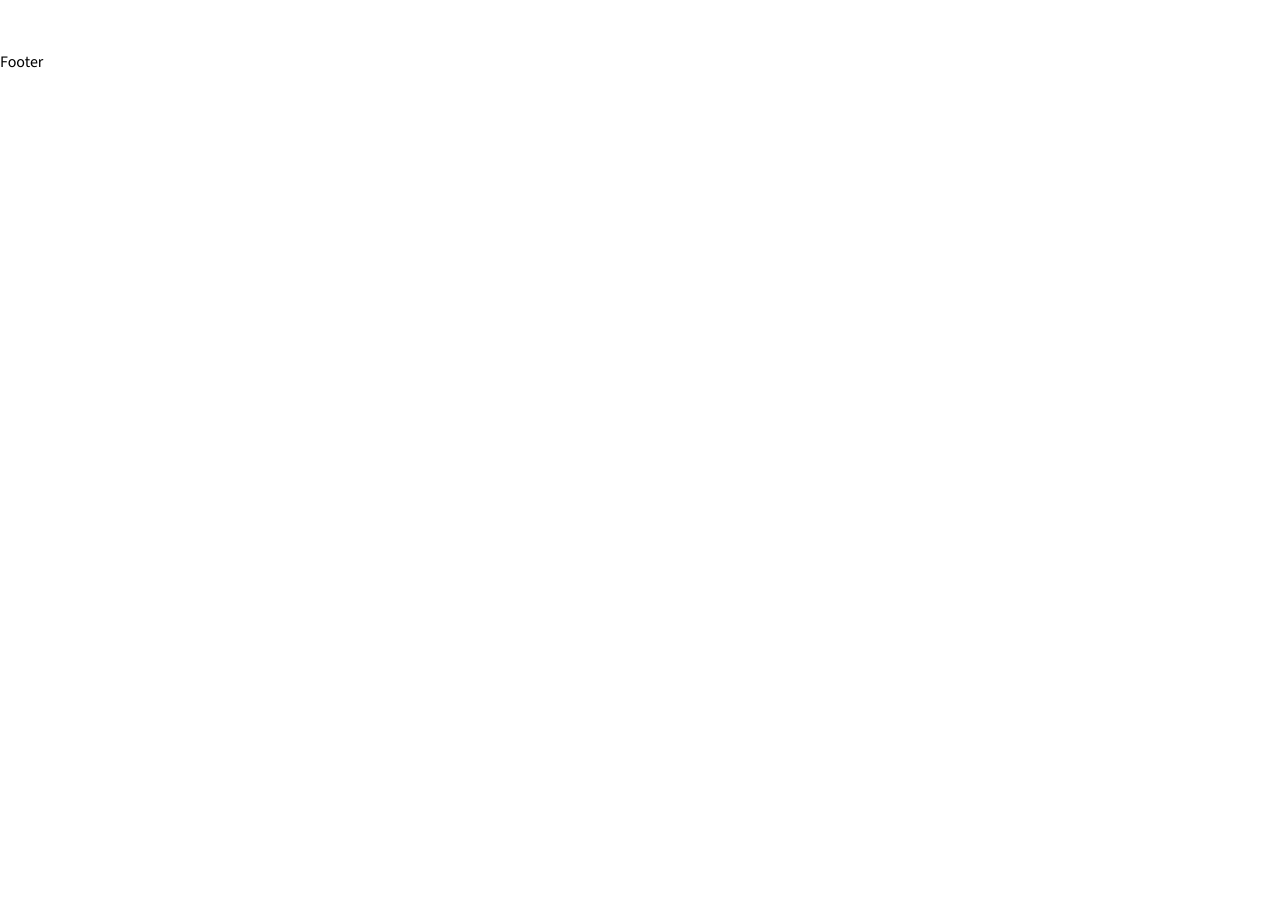
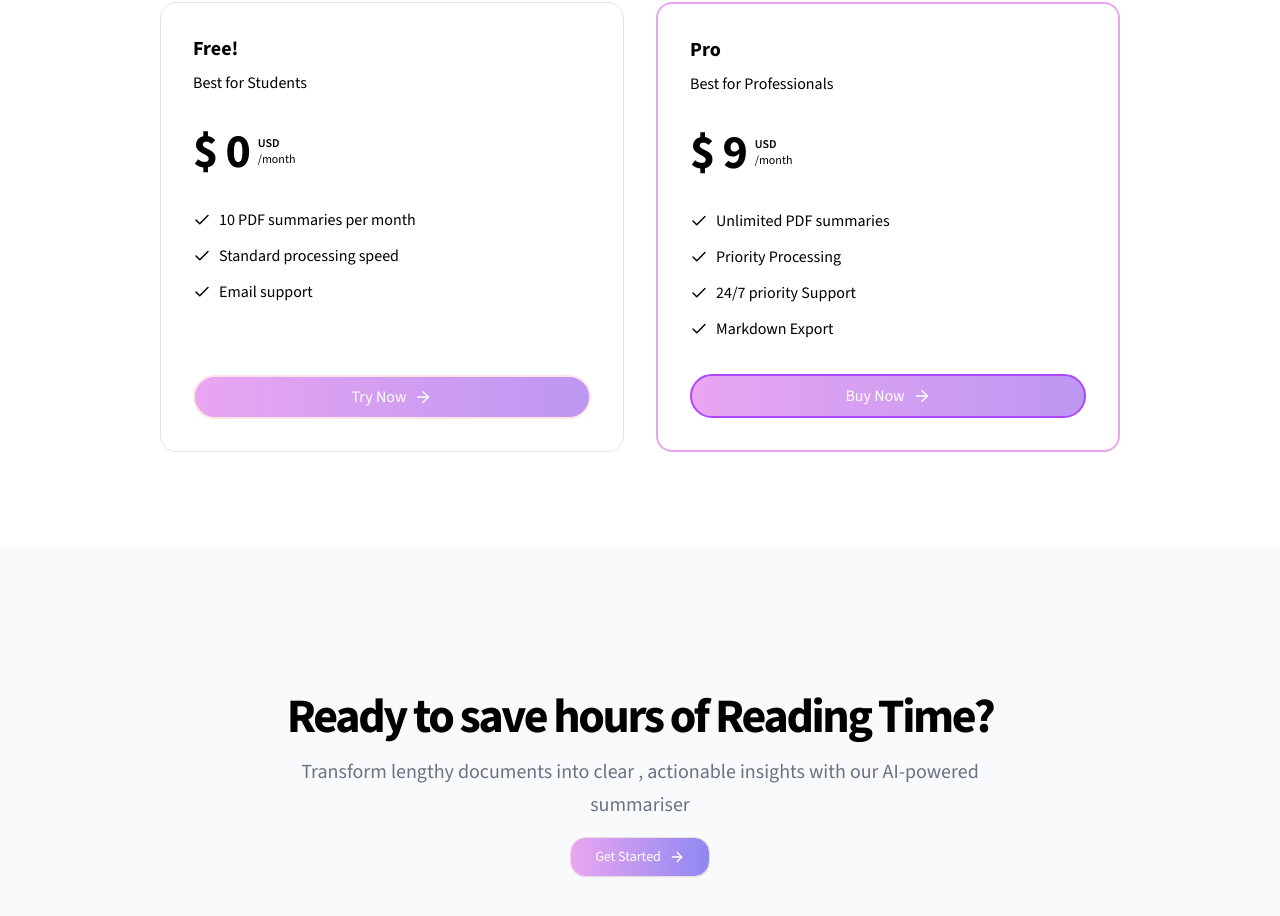
Before and after one commit to zenpai6996/Summafy-deployed, a Next.js app in the folder summafy/: page / in a window 1280 px wide. Shown: the part 1878-2794 px from the top of the page. Before the commit the page ends 1952 px from the top, so only its background shows below. Built offline with nearby package versions, Linux system fonts and the light colour scheme.

Commit message:
Add CTASection component and integrate it into the homepage layout

```diff
--- a/summafy/app/page.tsx
+++ b/summafy/app/page.tsx
@@ -5,6 +5,7 @@
 import DemoSection from "@/components/home/DemoSection";
 import HowItWorks from "@/components/home/HowItWorks";
 import PricingSection from "@/components/home/PricingSection";
+import CTASection from "@/components/home/CTASection";
 
 export default function Home() {
   return (
@@ -19,8 +20,9 @@
             <HowItWorks/>
             {/*PricingSection*/}
             <PricingSection/>
+            {/*CTAsection*/}
+            <CTASection/>
         </div>
-        {/*CTAsection*/}
         {/*Footer*/}
     </div>
   );
--- /dev/null
+++ b/summafy/components/home/CTASection.tsx
@@ -0,0 +1,27 @@
+import Link from "next/link";
+import {Button} from "@/components/ui/button";
+import {ArrowRight} from "lucide-react";
+
+export default function CTASection(){
+    return(
+        <section className={"bg-gray-50 py-12"}>
+            <div className={"py-12 lg:py-24 max-w-5xl mx-auto px-4 sm:px-6 lg:px-8"}>
+                <div className={"flex flex-col items-center justify-center space-y-4 text-center"}>
+                    <div className={"space-y-4"}>
+                        <h2 className={"text-3xl font-bold tracking-tighter sm:text-4xl md:text-5xl"}>Ready to save hours of Reading Time?</h2>
+                        <p className={"mx-auto max-w-[700px] text-gray-500 md:text-xl relaxed lg:text-base/relaxed xl:text-xl/relaxed dark:text-gray-400"}>
+                            Transform lengthy documents into clear , actionable insights with our AI-powered summariser
+                        </p>
+                    <div className={"flex flex-col gap-2 min-[400px]:flex-row justify-center"}>
+                        <div>
+                            <Button size={"lg"} variant={"outline"} className={" w-full min-[400px] rounded-2xl :w-auto bg-gradient-to-r from-[#E9A5F1] to-[#8F87F1] hover:bg-gradient-to-r hover:from-[#8F87F1] hover:to-[#E9A5F1] text-white hover:scale-105 hover:transition-all duration-300 ease-in-out hover:text-white"}>
+                                <Link href={"/#pricing"} className={"flex items-center justify-center no-underline"}>Get Started{' '}<ArrowRight className={"ml-2 w-4 h-4 animate-pulse"}/></Link>
+                            </Button>
+                        </div>
+                    </div>
+                    </div>
+                </div>
+            </div>
+        </section>
+    )
+}
--- a/summafy/components/home/HeroSection.tsx
+++ b/summafy/components/home/HeroSection.tsx
@@ -45,7 +45,7 @@
     before:absolute before:inset-0 before:bg-gradient-to-r before:from-slate-900 before:to-[#C68EFD]
     after:absolute after:inset-0 after:bg-gradient-to-r after:from-[#C68EFD] after:to-slate-900
     after:opacity-0 hover:after:opacity-100
-    after:transition-opacity after:duration-500 after:ease-in-out shadow-lg
+    after:transition-opacity after:duration-500 after:ease-in-out shadow-lg  hover:scale-105 hover:transition-all duration-300 ease-in-out
   `}>
                        <Link href={"/upload"} className={"flex gap-2 items-center relative z-10"}>
                            <span> Try Summafy</span>
--- a/summafy/components/home/PricingSection.tsx
+++ b/summafy/components/home/PricingSection.tsx
@@ -1,27 +1,92 @@
+import Link from "next/link";
+import {cn} from "@/lib/utils";
+import {ArrowBigRight, ArrowRight, CheckIcon} from "lucide-react";
+
+type PriceType = {
+    name:string;
+    price:number;
+    description:string;
+    items:string[];
+    id:string;
+    paymentLink:string;
+    priceId:string;
+}
 
 const plans =[
     {
-        id:'Free',
-        name:'basic',
-        price: 0,
-        items:['10 PDF summaries per month']
+        name:'Free!',
+        price:0,
+        description: 'Best for Students',
+        items:[
+            '10 PDF summaries per month',
+            'Standard processing speed',
+            'Email support',
+        ],
+        id:'basic',
+        paymentLink: '/upload',
+        priceId: '',
     },
     {
-        id:'pro',
         name:'Pro',
         price:9,
-    }
+        description:'Best for Professionals',
+        items:[
+            'Unlimited PDF summaries',
+            'Priority Processing',
+            '24/7 priority Support',
+            'Markdown Export'
+        ],
+        id:'pro',
+        paymentLink:'',
+        priceId:'',
+    },
 ];
-const PricingCard= () => {
-    return <div>PricingCard</div>
+const PricingCard= ({name,price,description,items,id,paymentLink}:PriceType) => {
+    return (
+        <div className={"relative w-full max-w-lg hover:scale-105 hover:transition-all duration-300"}>
+           <div className={cn("relative flex flex-col h-full gap-4 lg:gap-8 z-10 p-8 border-[1px] border-gray-500/20 rounded-2xl",id === 'pro' && "border-[#E9A5F1] gap-5 border-2")}>
+            <div className={"flex justify-between items-center gap-4"}>
+                <div>
+                    <p className={"text-lg lg:text-xl font-bold capitalize"}>{name}</p>
+                    <p className={"text-base-content/80 mt-2 "}>{description}</p>
+                </div>
+            </div>
+            <div className={"flex gap-2 "}>
+                <p className={"text-5xl tracking-tight font-extrabold"}>$ {price}</p>
+                <div className={"flex flex-col justify-end mb-[8px]"}>
+                    <p className={"text-xs uppercase font-semibold"}>USD</p>
+                    <p className={"text-xs"}>/month</p>
+                </div>
+            </div>
+            <div className={"space-y-2.5 leading-relaxed text-base flex-1"}>
+                {items.map((item,idx) => <li key={idx} className={"flex items-center gap-2"}>
+                    <CheckIcon size={18}/>
+                    <span>{item}</span></li> )}
+            </div>
+            <div className={"space-y-2 justify-center w-full"}>
+                <Link href={paymentLink}   className={cn(
+                    "w-full rounded-full flex items-center justify-center gap-2 bg-gradient-to-r from-[#E9A5F1] to-[#8F87F1] hover:bg-gradient-to-r hover:from-[#8F87F1] hover:to-[#E9A5F1] text-white border-2 py-2 transition-all duration-800 ease-in-out\n" +
+                    "    bg-[length:200%_200%] hover:bg-[position:100%_100%]", id === 'pro' ? 'border-purple-500': 'border-rose-100 ')
+                }
+                >
+                    {id === "pro" ? (
+                        <>Buy Now <ArrowRight size={18}/></>
+                    ) : (
+                        <>Try Now <ArrowRight size={18}/></>
+                    )}
+                </Link>
+            </div>
+        </div>
+    </div>
+    )
 }
 
 export default function PricingSection(){
     return(
-        <section>
+        <section className={"relative overflow-hidden "} id={"pricing"}>
             <div className={"py-12 lg:py-24 max-w-5xl mx-auto px-4 sm:px-6 lg:px-8 "}>
-                <div>
-                    <h2>
+                <div className={"flex items-center justify-center w-full pb-12"}>
+                    <h2 className={"uppercase font-bold text-xl mb-8 text-[#C68EFD]"}>
                         Pricing
                     </h2>
                 </div>
```
